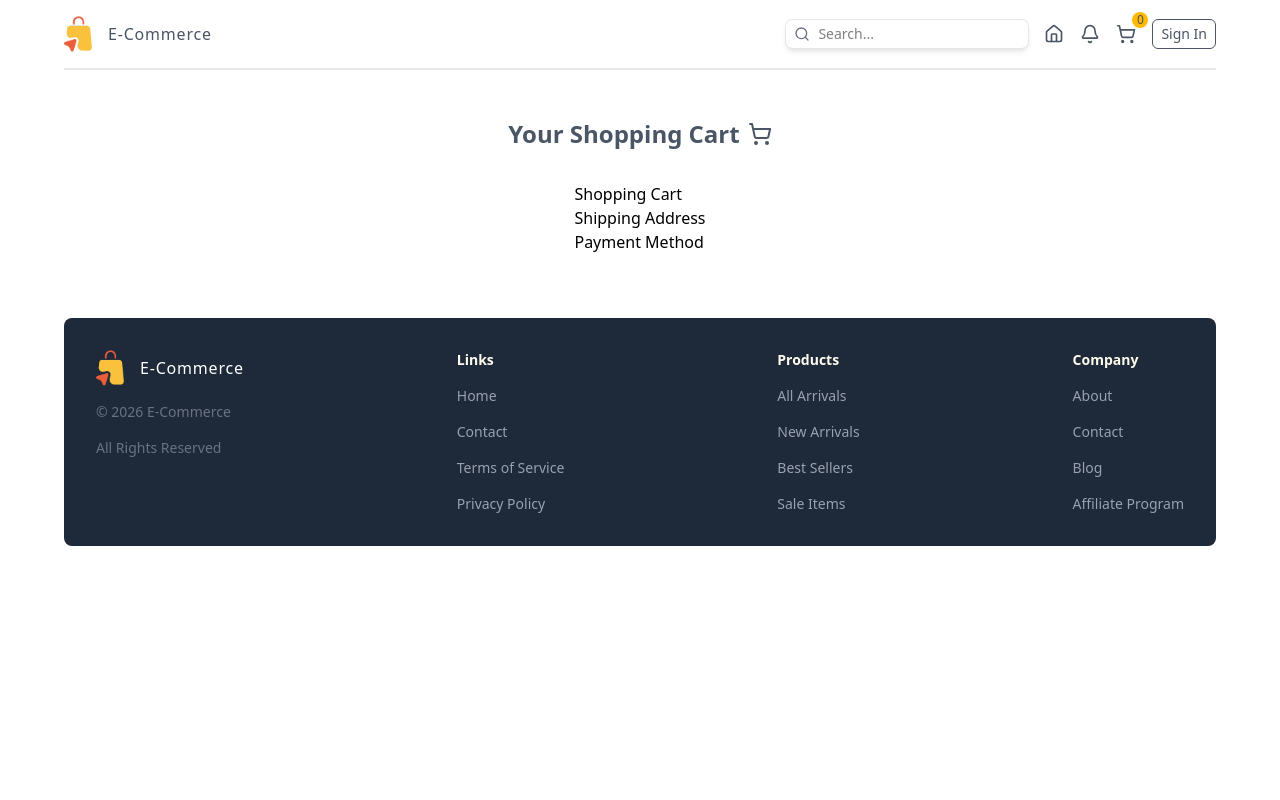
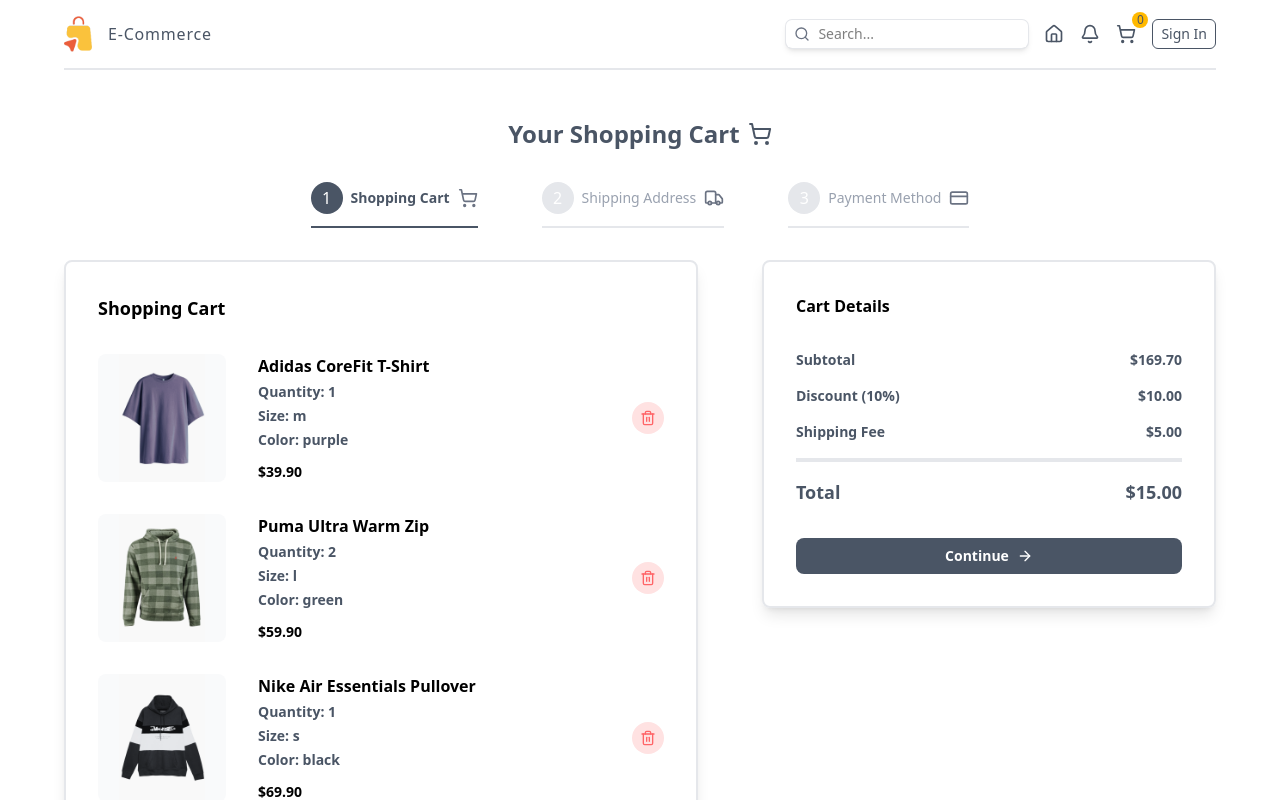
Before and after one commit to iAhmedAbbas7/E-Commerce, a Next.js app: page /cart in a window 1280 px wide. Shown: the top 800 px of the page. Built offline with nearby package versions, Linux system fonts and the light colour scheme.

Commit message:
Enhance Cart Page with Step Navigation and Conditional Rendering

```diff
--- a/src/app/cart/page.tsx
+++ b/src/app/cart/page.tsx
@@ -1,7 +1,21 @@
 // <== CLIENT COMPONENT ==>
 "use client";
 
-import { ShoppingCart } from "lucide-react";
+// <== IMPORTS ==>
+import Image from "next/image";
+import { useState } from "react";
+import { ShippingFormType } from "@/types/types";
+import PaymentForm from "@/components/PaymentForm";
+import { CART_PAGE_STEPS } from "@/utils/constants";
+import ShippingForm from "@/components/ShippingForm";
+import { useRouter, useSearchParams } from "next/navigation";
+import {
+  ArrowRight,
+  CreditCard,
+  ShoppingCart,
+  Trash2,
+  Truck,
+} from "lucide-react";
 
 // <== CART PAGE STEPS ==>
 const STEPS = [
@@ -24,6 +38,16 @@
 
 // <== CART PAGE COMPONENT ==>
 const CartPage = () => {
+  // USING USE ROUTER HOOK
+  const router = useRouter();
+  // USING USE SEARCH PARAMS HOOK
+  const searchParams = useSearchParams();
+  // SHIPPING FORM STATE
+  const [shippingForm, setShippingForm] = useState<ShippingFormType | null>(
+    null,
+  );
+  // SETTING ACTIVE STEP
+  const activeStep = parseInt(searchParams.get("step") || "1");
   // RETURNING CART PAGE COMPONENT
   return (
     // MAIN CONTAINER
@@ -36,10 +60,145 @@
         </span>
       </h1>
       {/* STEPS */}
-      <div>
+      <div className="flex flex-col lg:flex-row items-center gap-8 lg:gap-16">
         {STEPS.map((step) => (
-          <div key={step.id}>{step.title}</div>
+          <div
+            key={step.id}
+            className={`flex items-center gap-2 border-b-2 ${activeStep === step.id ? "border-gray-600" : "border-gray-200"} pb-3`}
+          >
+            <div
+              className={`w-6 h-6 rounded-full p-4 text-white flex items-center justify-center ${step.id === activeStep ? "bg-gray-600" : "bg-gray-200"}`}
+            >
+              {step.id}
+            </div>
+            <div
+              className={`text-sm ${step.id === activeStep ? "text-gray-600 font-semibold" : "text-gray-400"}`}
+            >
+              {step.title}
+            </div>
+            <div>
+              {step.id === 1 && (
+                <ShoppingCart className="w-5 h-5 text-gray-500" />
+              )}
+              {step.id === 2 && <Truck className="w-5 h-5 text-gray-500" />}
+              {step.id === 3 && (
+                <CreditCard className="w-5 h-5 text-gray-500" />
+              )}
+            </div>
+          </div>
         ))}
+      </div>
+      {/* STEPS AND CART DETAILS SECTION */}
+      <div className="w-full flex flex-col lg:flex-row gap-16">
+        {/* STEPS */}
+        <div className="w-full lg:w-7/12 shadow-lg border-2 border-gray-200 p-8 rounded-lg flex flex-col gap-8">
+          {/* STEP TITLE */}
+          <h2 className="font-semibold text-lg">
+            {STEPS.find((step) => step.id === activeStep)?.title}
+          </h2>
+          {/* CONDITIONALLY RENDERING STEPS */}
+          {activeStep === 1 ? (
+            CART_PAGE_STEPS.map((item) => (
+              // SINGLE CART ITEM
+              <div key={item.id} className="flex items-center justify-between">
+                {/* IMAGE & DETAILS */}
+                <div className="flex gap-8">
+                  {/* PRODUCT IMAGE */}
+                  <div className="relative w-32 h-32 bg-gray-50 rounded-lg overflow-hidden">
+                    <Image
+                      src={item.images[item.selectedColor]}
+                      alt={item.name}
+                      fill
+                      className="object-contain "
+                    />
+                  </div>
+                  {/* PRODUCT DETAILS */}
+                  <div className="flex flex-col justify-between">
+                    <div className="flex flex-col gap-1">
+                      <p className="text-[1rem] font-semibold">{item.name}</p>
+                      <p className="text-sm text-gray-600 font-semibold">
+                        Quantity: {item.quantity}
+                      </p>
+                      <p className="text-sm text-gray-600 font-semibold">
+                        Size: {item.selectedSize}
+                      </p>
+                      <p className="text-sm text-gray-600 font-semibold">
+                        Color: {item.selectedColor}
+                      </p>
+                    </div>
+                    <p className="text-sm font-semibold">
+                      ${item.price.toFixed(2)}
+                    </p>
+                  </div>
+                </div>
+                {/* DELETE BUTTON */}
+                <button
+                  title="Remove Item"
+                  className="w-8 h-8 rounded-full bg-red-100 hover:bg-red-200 transition-all duration-300 text-red-400 flex items-center justify-center p-2 cursor-pointer"
+                >
+                  <Trash2 />
+                </button>
+              </div>
+            ))
+          ) : activeStep === 2 ? (
+            <ShippingForm setShippingForm={setShippingForm} />
+          ) : activeStep === 3 && shippingForm ? (
+            <PaymentForm />
+          ) : (
+            <div>
+              <p>Please fill the shipping form first.</p>
+            </div>
+          )}
+        </div>
+        {/* CART DETAILS */}
+        <div className="w-full lg:w-5/12 shadow-lg border-2 border-gray-200 p-8 rounded-lg flex flex-col gap-8 h-max">
+          {/* TITLE */}
+          <h2 className="font-semibold">Cart Details</h2>
+          {/* INFO SECTION */}
+          <div className="flex flex-col gap-4">
+            {/* SUBTOTAL */}
+            <div className="flex items-center justify-between">
+              <p className="text-sm font-semibold text-gray-600">Subtotal</p>
+              <p className="text-sm font-semibold text-gray-600">
+                $
+                {CART_PAGE_STEPS.reduce(
+                  (acc, item) => acc + item.price,
+                  0,
+                ).toFixed(2)}
+              </p>
+            </div>
+            {/* DISCOUNT */}
+            <div className="flex items-center justify-between">
+              <p className="text-sm font-semibold text-gray-600">
+                Discount (10%)
+              </p>
+              <p className="text-sm font-semibold text-gray-600">$10.00</p>
+            </div>
+            {/* SHIPPING FEE */}
+            <div className="flex items-center justify-between">
+              <p className="text-sm font-semibold text-gray-600">
+                Shipping Fee
+              </p>
+              <p className="text-sm font-semibold text-gray-600">$5.00</p>
+            </div>
+            {/* HORIZONTAL LINE */}
+            <hr className="border-2 border-gray-200" />
+            {/* TOTAL */}
+            <div className="flex items-center justify-between">
+              <p className="text-lg font-semibold text-gray-600">Total</p>
+              <p className="text-lg font-semibold text-gray-600">$15.00</p>
+            </div>
+          </div>
+          {/* BUTTON */}
+          {activeStep === 1 && (
+            <button
+              onClick={() => router.push("/cart?step=2", { scroll: false })}
+              className="w-full text-white bg-gray-600 hover:bg-gray-700 font-semibold cursor-pointer p-2 rounded-lg flex items-center justify-center gap-2 text-sm transition-all duration-300"
+            >
+              Continue <ArrowRight className="w-4 h-4" />
+            </button>
+          )}
+        </div>
       </div>
     </div>
   );
```
